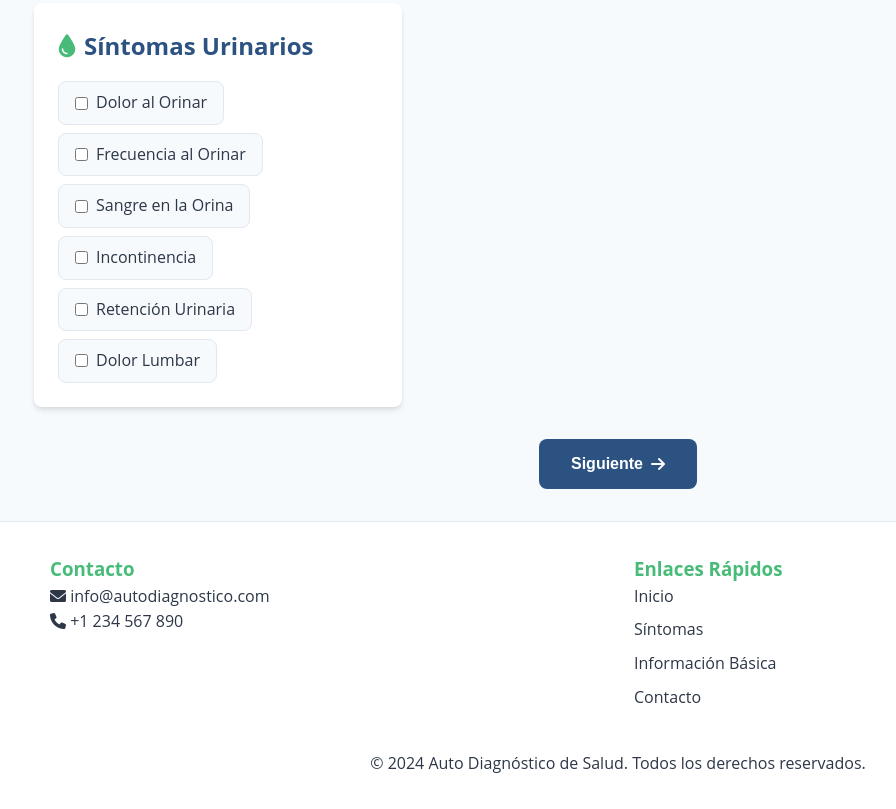
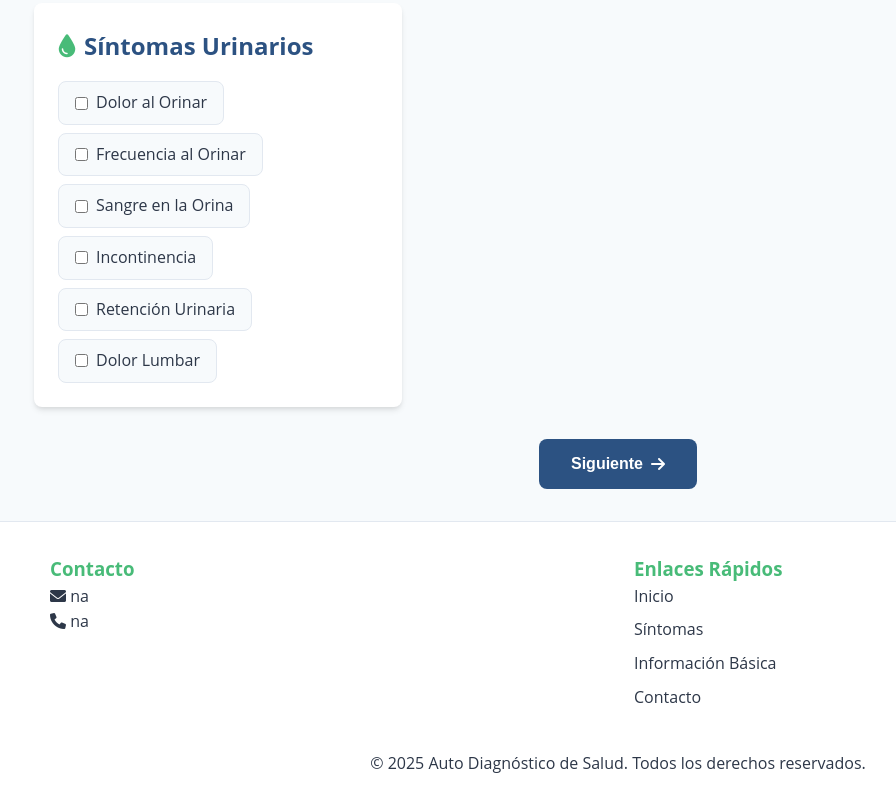
Before and after one commit to Samuel-lar-enr/Proyecto1-LDM, a plain HTML site: page frontend/symptoms.html in a window 1280 px wide. Shown: the part 1565-2374 px from the top of the page, without its empty margins (22-918 px from the left). Drawn offline with Linux system fonts and the light colour scheme.

Commit message:
Actualiza información de contacto y año de derechos reservados en las páginas de diagnóstico y síntomas

```diff
--- a/frontend/symptoms.html
+++ b/frontend/symptoms.html
@@ -421,8 +421,8 @@
         <div class="footer-content">
             <div class="footer-section">
                 <h3>Contacto</h3>
-                <p><i class="fas fa-envelope"></i> info@autodiagnostico.com</p>
-                <p><i class="fas fa-phone"></i> +1 234 567 890</p>
+                <p><i class="fas fa-envelope"></i> na</p>
+                <p><i class="fas fa-phone"></i> na</p>
             </div>
             <div class="footer-section">
                 <h3>Enlaces Rápidos</h3>
@@ -435,7 +435,7 @@
             </div>
         </div>
         <div class="footer-bottom">
-            <p>&copy; 2024 Auto Diagnóstico de Salud. Todos los derechos reservados.</p>
+            <p>&copy; 2025 Auto Diagnóstico de Salud. Todos los derechos reservados.</p>
         </div>
     </footer>
 
```
Also changed, not shown: frontend/diagnostic.html (+3 -3 lines).
